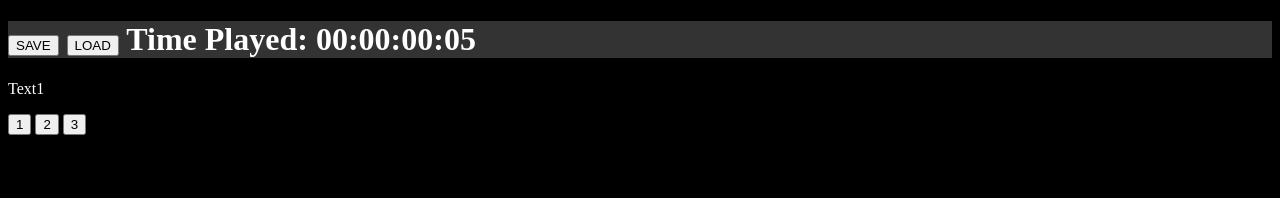
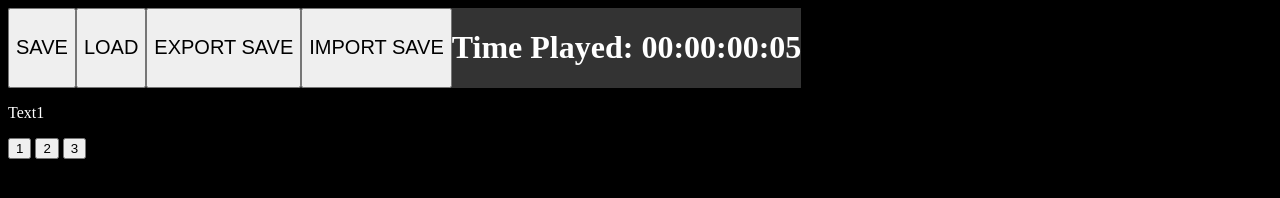
Before and after one commit to TRSMML/Comp-1004-game, a plain HTML site: page index.html in a window 1280 px wide. Drawn offline with Linux system fonts and the light colour scheme.

Commit message:
redesigns, and new export function
made the buttons on the top button larger, added more for the new export and import functions (still being implemented)

```diff
--- a/Main.js
+++ b/Main.js
@@ -4,7 +4,12 @@ var mins = 0;
 var hrs  = 0;
 var days = 0;
 //end of save file//
-
+var saveJSON = {	//this attrocity is so I don't have to rework all the save file code (even if it isn't that big currently)
+	secsonds: secs,
+	minutes: mins,
+	hours: hrs,
+	dayss: days
+}
 //running variables//
 var timeString = "00:00:00"
 var saveFile = {}
@@ -52,6 +57,10 @@ function saveButton(){								//saves the save data to localStorage
 	localStorage.setItem("days",days);
 }
 
+function exportButton(){
+
+}
+
 var  textArray = [["Text1","Text2","Text3"],		//will store all text in the game that appears, changes, or disappears in some capacity
 				   "This should never Show","This should never Show","This should never Show"];
 
--- a/css.css
+++ b/css.css
@@ -4,4 +4,9 @@ body{
 
 .TopBar {
 	background-color: #333333;
+	display: inline-flex;
+
+	button {
+		font-size: 20px;
+	}
 }
--- a/index.html
+++ b/index.html
@@ -8,7 +8,11 @@
 
 <body>
 	<div class="TopBar">
-		<h1><button type="button" onclick="saveButton()">SAVE</button> <button type="button" onclick="loadButton()">LOAD</button> Time Played: <span Id="Timer">00:00:00:00</span></h1>
+		<button type="button" onclick="saveButton()">SAVE</button>
+		<button type="button" onclick="loadButton()">LOAD</button>
+		<button type="button" onclick="exportButton()">EXPORT SAVE</button>
+		<button type="button" onclick="importButton()">IMPORT SAVE</button>
+		<h1 align="right">Time Played: <span Id="Timer">00:00:00:00</span></h1>
 	</div>
 	<p Id="textTest">Text1<p>
 	<button type="button" onclick="action(0,0)">1</button>	<button type="button" onclick="action(0,1)">2</button>	<button type="button" onclick="action(0,2)">3</button>
```
